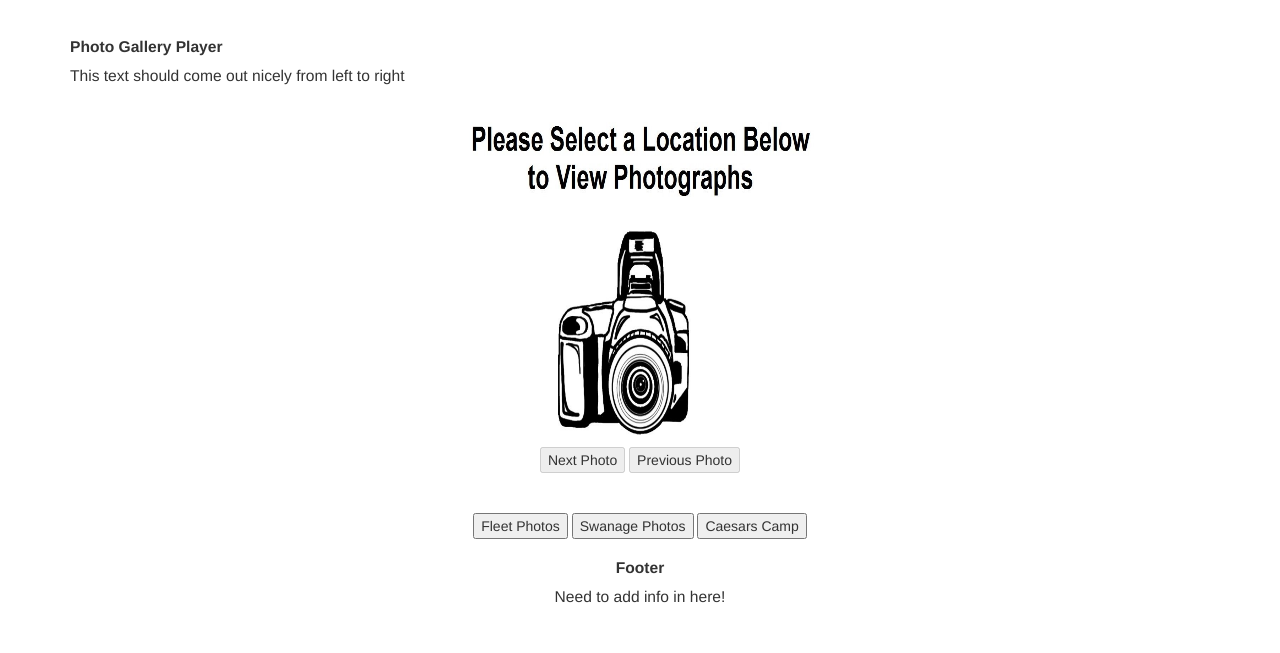
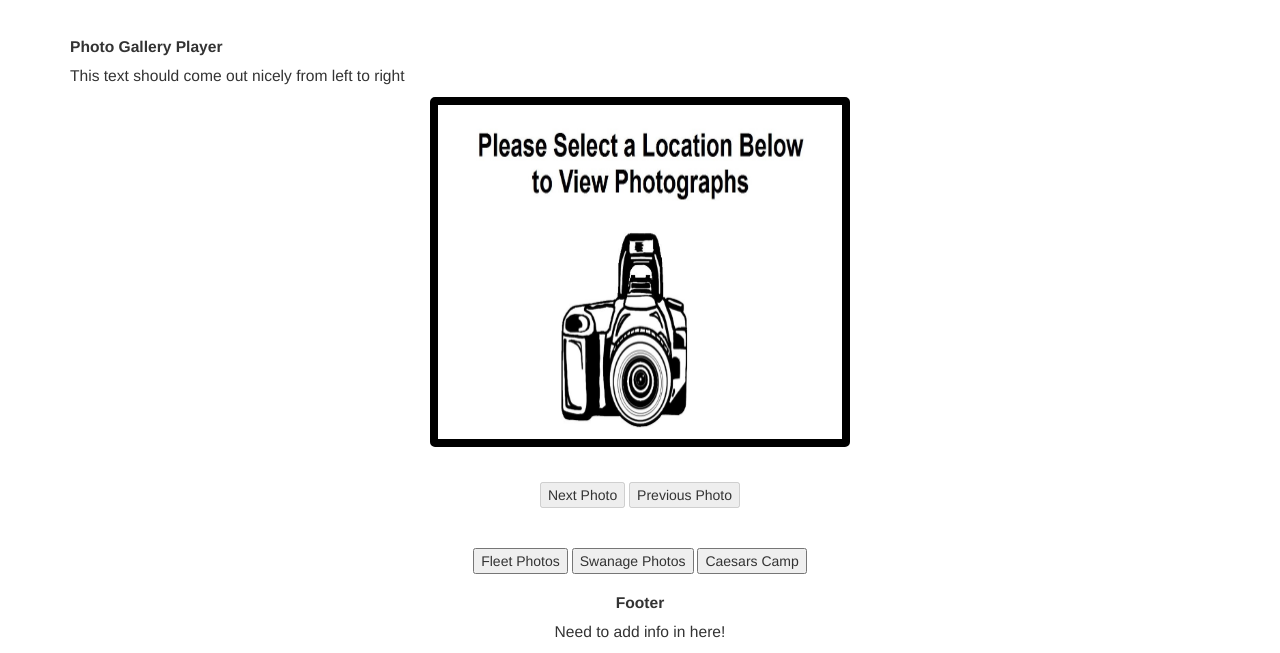
Before and after one commit to Code-Institute-Submissions/Stream1-Project-2, a plain HTML site: page Media.html in a window 1280 px wide. Shown: the part 155-808 px from the top of the page. Drawn offline with nearby package versions, Linux system fonts and the light colour scheme.

Commit message:
Photo viewer border and bottom margin responive to different devices

```diff
--- a/css/stream1css.css
+++ b/css/stream1css.css
@@ -5,11 +5,17 @@
 /********************************************************************/
 /********************************************************************/
 
+	/* Photo viewer */
 	#myImg {
   		border-radius: 5px;
   		cursor: pointer;
   		transition: 0.3s;
+  		border: 0.3em solid black;
+  		margin-bottom: 1em;
+	  	width: 15em;
+	  	height: 10em;
 	}
+
 
 /* This can't be used for mobile design - not essential for core functionality so keeping in */
 	#myImg:hover {opacity: 0.7;}
@@ -124,11 +130,6 @@
 	}
 
 
-	#myImg {
-	  	width: 15em;
-	  	height: 10em;
-	}
-
 /* Declaring the root elements size in an absolute/fixed value, so by using rem there is a consistent
    reference point from which size changes take place across devices/pages */
 	html {
@@ -193,6 +194,9 @@
 	#myImg {
 	  	width: 20em;
 	  	height: 15em;
+  		border: 0.4em solid black;
+  		margin-bottom: 1.5em;
+
 	}
 }
 
@@ -220,6 +224,9 @@
 	#myImg {
 	  	width: 25em;
 	  	height: 20em;
+		border: 0.5em solid black;
+  		margin-bottom: 2em;
+
 	}
 }
 
@@ -247,5 +254,25 @@
 	#myImg {
 	  	width: 30em;
 	  	height: 25em;
+		border: 0.6em solid black;
+  		margin-bottom: 2.5em;
+
+/*
+		border: 0.3em;
+  		margin-bottom: 1em;
+		-------------------
+		border: 0.4em solid black;
+  		margin-bottom: 1.5em;
+		-------------------
+		border: 0.5em solid black;
+  		margin-bottom: 2em;
+		---------------------
+		border: 0.6em solid black;
+  		margin-bottom: 2.5em;
+
+*/
+
+
+
 	}
 }
```
Also changed, not shown: Home.html (+1 -0 lines).
